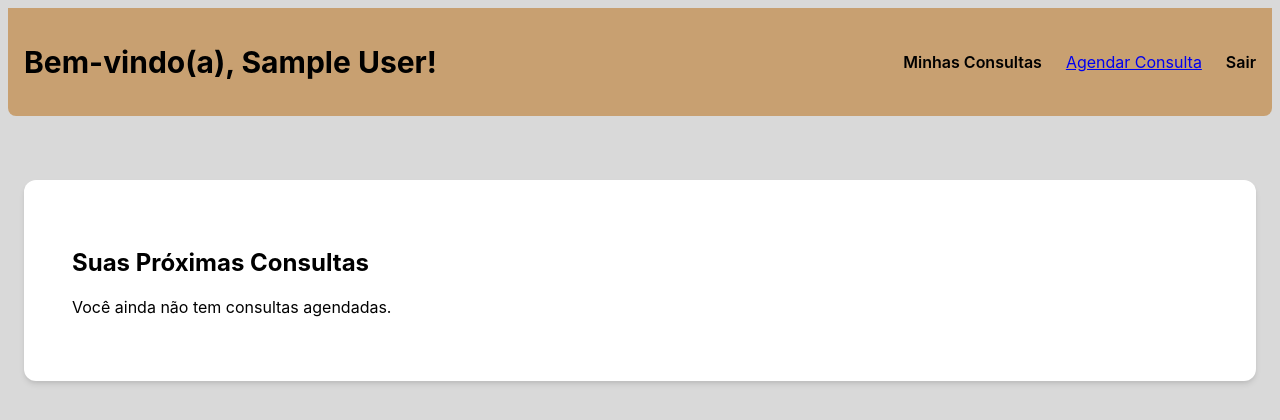
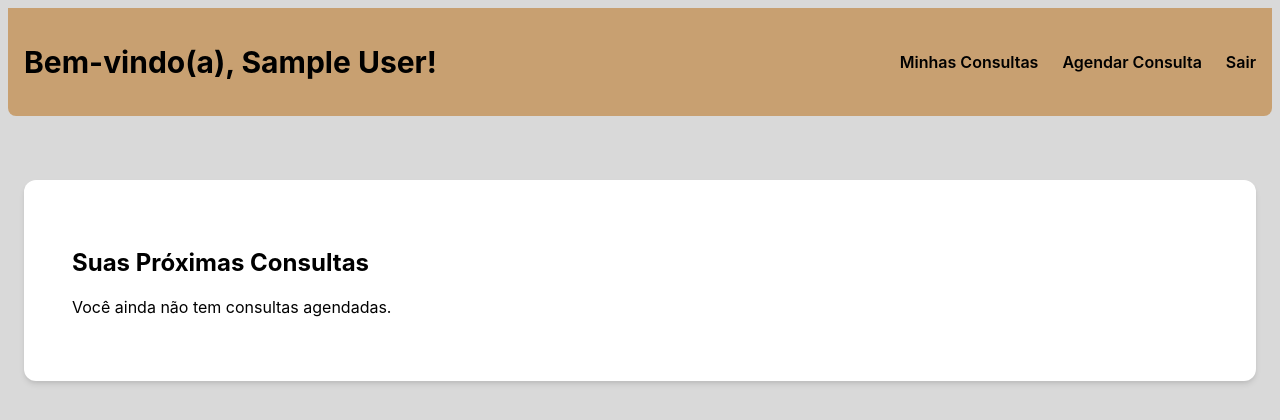
Before and after one commit to BiaSAragao/consultorio-web, a PHP site: page /frontend/dashboard-paciente.php in a window 1280 px wide. Shown: the top 420 px of the page. Run offline with PHP 8.4, Linux system fonts and the light colour scheme; the visitor is signed in with stand-in values (Sample User, id 1).

Commit message:
Corrigindo link

```diff
--- a/frontend/dashboard-paciente.php
+++ b/frontend/dashboard-paciente.php
@@ -33,7 +33,7 @@ $nome_paciente = $_SESSION['usuario_nome'];
         <nav class="nav">
             <ul class="nav-list">
                 <li><a href="#" class="nav-link">Minhas Consultas</a></li>
-                <li><a href="#" class="agendar_consulta.php">Agendar Consulta</a></li>
+                <li><a href="agendar_consulta.php" class="nav-link">Agendar Consulta</a></li>
                 <li><a href="../backend/logout.php" class="nav-link">Sair</a></li>
             </ul>
         </nav>
```
